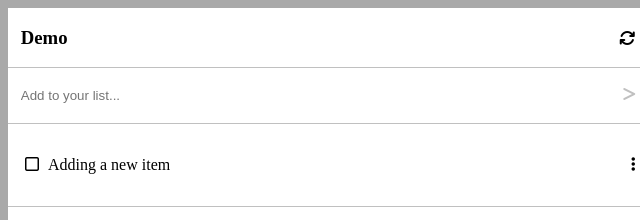
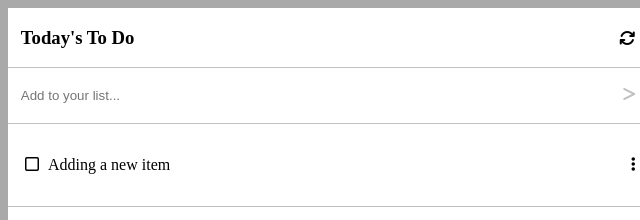
Before and after one commit to aliabbani/ToDo-list, a website built with webpack: page src/index.html in a window 1280 px wide. Shown: the top 220 px of the page, 0-640 px from the left. Built offline with nearby package versions, Linux system fonts and the light colour scheme.

Commit message:
Change h1 in the index html file

```diff
--- a/src/index.html
+++ b/src/index.html
@@ -10,7 +10,7 @@
 <body>
     <div class="to-do-list">
         <div class="demo">
-                <h3>Demo</h3>
+                <h3>Today's To Do</h3>
                 <i class="fas fa-sync"></i>
         </div>
         <div class="add-list-text">
```
